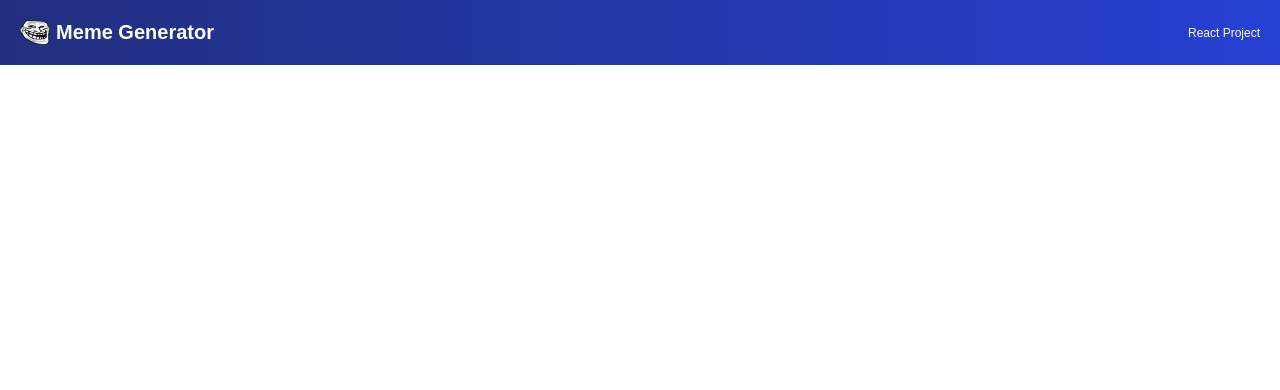
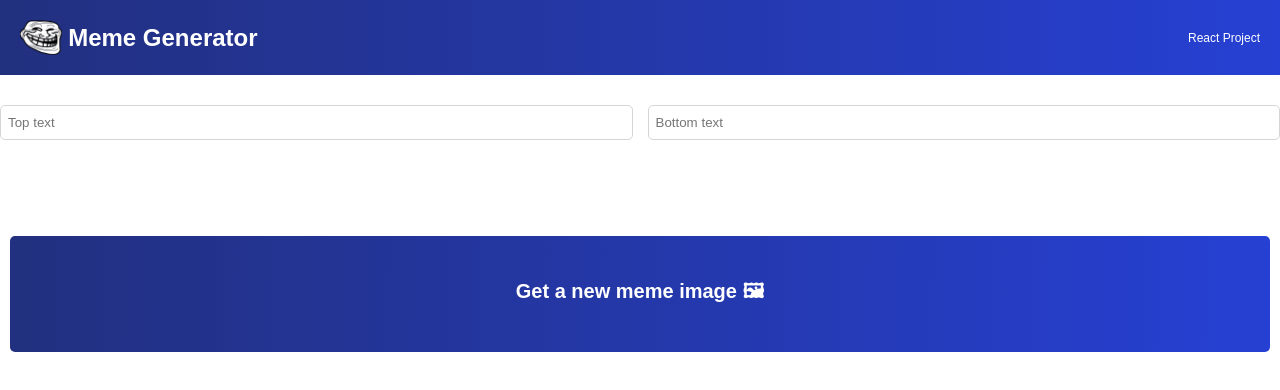
Before and after one commit to Davedigital9/meme-generator-app, a React (Vite) app: page / in a window 1280 px wide. Shown: the top 390 px of the page. Built offline with nearby package versions, Linux system fonts and the light colour scheme.

Commit message:
Created the Meme component containing the form input and the generate button. Included its styling and updated the App.jsx

```diff
--- a/src/App.jsx
+++ b/src/App.jsx
@@ -1,10 +1,12 @@
 import React from "react"
 import Header from "./components/Header"
+import Meme from "./components/Meme"
 
 export default function App() {
     return (
         <div>
             <Header />
+            < Meme  />
         </div>
     )
 }
--- /dev/null
+++ b/src/components/Meme.jsx
@@ -0,0 +1,27 @@
+import React from "react"
+
+export default function Meme() {
+    return (
+        <main>
+            <form className="form">
+                <div>
+                    <input
+                        type="text"
+                        placeholder="Top text"
+                        className="form--input"
+                    />
+                </div>
+                <div>
+                    <input
+                        type="text"
+                        placeholder="Bottom text"
+                        className="form--input"
+                    />
+                </div>
+                <button className="form--button">
+                    <span>Get a new meme image 🖼</span>
+                </button>
+            </form>
+        </main>
+    )
+}
--- a/src/index.css
+++ b/src/index.css
@@ -10,10 +10,13 @@ body {
 .header {
   display: flex;
   align-items: center;
-  height: 65px;
+  height: 75px;
   background: linear-gradient(90deg, #223080 1.18%, #2640d3 100%);
   color: white;
   padding: 20px;
+  h2 {
+    font-size: 24px;
+  }
 }
 
 .header--image {
@@ -30,3 +33,38 @@ body {
   font-size: 0.75rem;
   font-weight: 500;
 }
+
+.form {
+  display: grid;
+  grid-template: 100% 100% / 1fr 1fr;
+  gap: 15px;
+}
+
+.form--label {
+  margin-bottom: 5px;
+}
+
+.form--input {
+  font-family: "Karla", sans-serif;
+  border-radius: 5px;
+  border: 1px solid #D5D4D8;
+  text-indent: 5px;
+  height: 35px;
+  width: 100%;
+  margin-top: 30px;
+}
+
+.form--button {
+  grid-column: 1 / -1;
+  font-family: "Karla", sans-serif;
+  border-radius: 5px;
+  background: linear-gradient(90.8deg, #223080 1.18%, #2640d3 100%);
+  color: white;
+  border: none;
+  cursor: pointer;
+  margin: 10px;
+  span {
+    font-size: 1.25rem;
+    font-weight: 600;
+  }
+}
```
